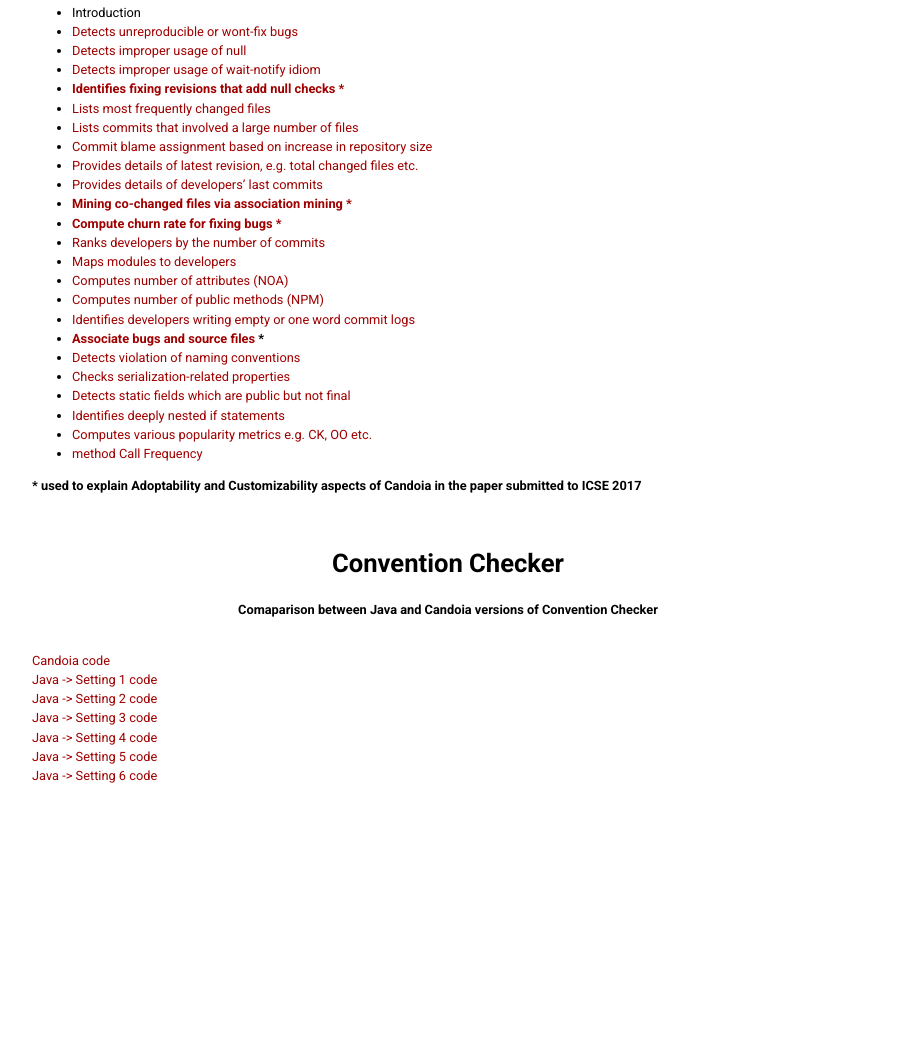
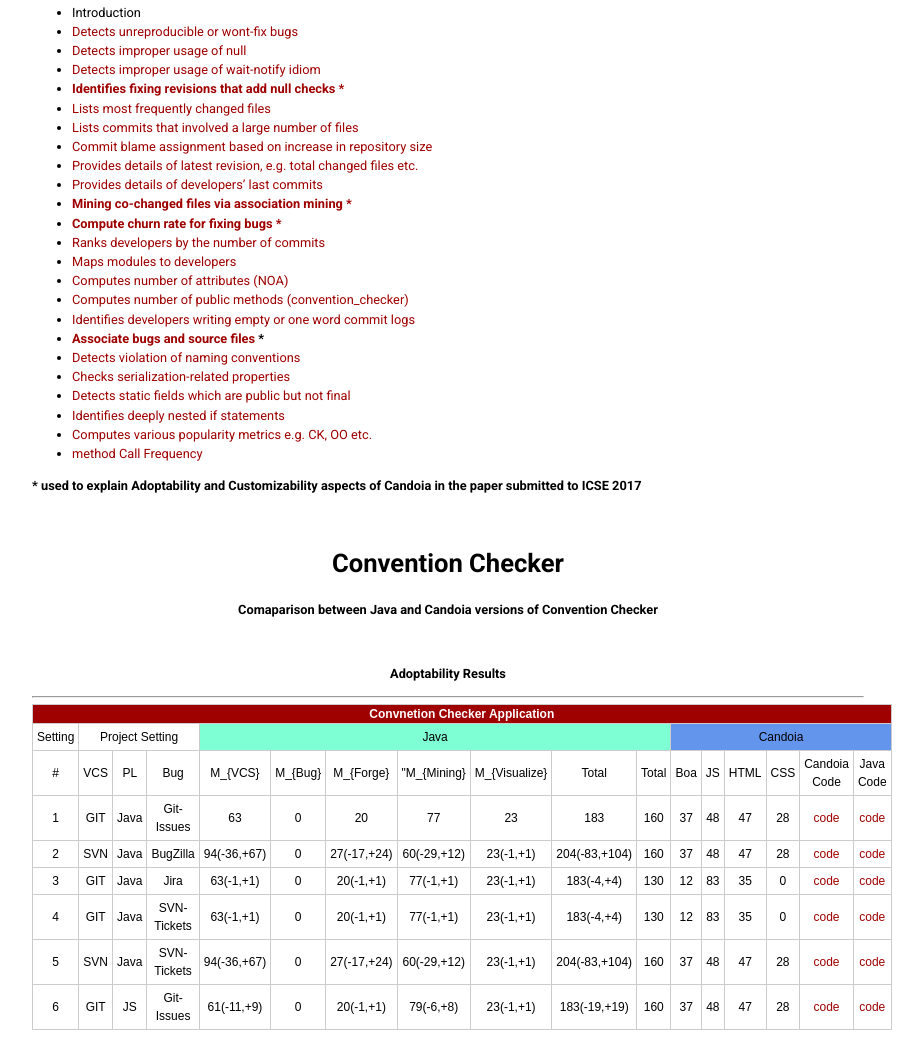
Before and after one commit to candoia/candoia.github.io, a plain HTML site: page icse_17_supplimentry/app19.html in a window 1280 px wide. Shown: the part 362-1424 px from the top of the page, without its empty margins (192-1115 px from the left). Before the commit the page ends 1179 px from the top, so only its background shows below. Drawn offline with Linux system fonts and the light colour scheme.

Commit message:
Add comparison table for 3 more apps

```diff
--- a/icse_17_supplimentry/app19.html
+++ b/icse_17_supplimentry/app19.html
@@ -46,7 +46,7 @@
    		 <li><a href = "app13.html"> Ranks developers by the number of commits</a></li>
    		 <li><a href = "app14.html"> Maps modules to developers</a></li>
    		 <li><a href = "app15.html"> Computes number of attributes (NOA)</a></li>
-   		 <li><a href = "app16.html"> Computes number of public methods (NPM)</a></li>
+   		 <li><a href = "app16.html"> Computes number of public methods (convention_checker)</a></li>
    		 <li><a href = "app17.html"> Identifies developers writing empty or one word commit logs</a></li>
    		 <li><b><a href = "app18.html"> Associate bugs and source files</a> *</a></b></li>
    		 <li><a href = "app19.html"> Detects violation of naming conventions</a></li>
@@ -62,14 +62,7 @@
         <br> <h1 align ="center"> Convention Checker</h1>
         <P align="center"><b>Comaparison between Java and Candoia versions of  Convention Checker</b></p>
         <br>
-        <a href = "https://github.com/candoia/convention-checker"> Candoia code</a><br>
 
-        <a href = "https://github.com/candoia/candoia-apps-in-java/tree/master/apps/setting1/convention_checker"> Java -> Setting 1 code</a><br>
-        <a href = "https://github.com/candoia/candoia-apps-in-java/tree/master/apps/setting2/convention_checker"> Java -> Setting 2 code</a><br>
-        <a href = "https://github.com/candoia/candoia-apps-in-java/tree/master/apps/setting3/convention_checker"> Java -> Setting 3 code</a><br>
-        <a href = "https://github.com/candoia/candoia-apps-in-java/tree/master/apps/setting4/convention_checker"> Java -> Setting 4 code</a><br>
-        <a href = "https://github.com/candoia/candoia-apps-in-java/tree/master/apps/setting5/convention_checker"> Java -> Setting 5 code</a><br>
-        <a href = "https://github.com/candoia/candoia-apps-in-java/tree/master/apps/setting6/convention_checker"> Java -> Setting 6 code</a><br>
         <style type="text/css">
           table.tableizer-table {
             font-size: 12px;
@@ -87,7 +80,7 @@
             font-weight: bold;
           }
         </style>
-   <!--
+
         <P align="center">
            <b>Adoptability Results</b>
        </p>
@@ -95,7 +88,7 @@
 
        <hr>
          <table class="tableizer-table" align = "center">
-        <thead><tr class="tableizer-firstrow"><th colspan=17>Wont Fix Issue detector Application</th></tr></thead><tbody>
+         <thead><tr class="tableizer-firstrow"><th colspan=17>Convnetion Checker Application</th></tr></thead><tbody>
          <tr><td align = "center">Setting</td><td align = "center" colspan="3">Project Setting</td><td align = "center" colspan="7" style="background-color:#7FFFD4">Java</td><td  align = "center"  colspan="6" style="background-color:#6495ED">Candoia</td></tr>
 
          <tr>
@@ -110,102 +103,103 @@
          </tr>
 
          <tr><td align = "center">1</td><td align = "center">GIT</td><td align = "center">Java</td><td align = "center">Git-Issues</td>
+             <td align = "center">63</td>
              <td align = "center">0</td>
-            <td align = "center">75</td>
-            <td align = "center">0</td>
-            <td align = "center">38</td>
-            <td align = "center">53</td>
-            <td align = "center">166</td>
-            <td align = "center">97</td>
-            <td align = "center">10</td>
-            <td align = "center">12</td>
-            <td align = "center">43</td>
-            <td align = "center">32</td>
-            <td align = "center"><a href="https://github.com/candoia/wontfix-bug-detector">won't-fix</a></td>
-            <td align = "center"><a href="https://github.com/candoia/candoia-apps-in-java/tree/master/apps/setting1/wont_fix_bugscouwont fix bugs"> wont fix</a> </td>
+             <td align = "center">20</td>
+             <td align = "center">77</td>
+             <td align = "center">23</td>
+             <td align = "center">183</td>
+             <td align = "center">160</td>
+             <td align = "center">37</td>
+             <td align = "center">48</td>
+             <td align = "center">47</td>
+             <td align = "center">28</td>
+             <td align = "center"><a href="https://github.com/candoia/convention-checker">code</a></td>
+             <td align = "center"><a href="https://github.com/candoia/candoia-apps-in-java/tree/master/apps/setting1/convention_checker"> code</a> </td>
              </tr>
 
          <tr><td align = "center">2</td><td align = "center">SVN</td><td align = "center">Java</td><td align = "center">BugZilla</td>
+             <td align = "center">94(-36,+67)</td>
              <td align = "center">0</td>
-            <td align = "center">27(-67,+19)</td>
-            <td align = "center">0</td>
-            <td align = "center">59(-19,+40)</td>
-            <td align = "center">53(-1,+1)</td>
-            <td align = "center">139(-87,+60)</td>
-           <td align = "center">97</td>
-            <td align = "center">10</td>
-            <td align = "center">12</td>
-            <td align = "center">43</td>
-            <td align = "center">32</td>
-            <td align = "center"><a href="https://github.com/candoia/wontfix-bug-detector">won't-fix</a></td>
-            <td align = "center"><a href="https://github.com/candoia/candoia-apps-in-java/tree/master/apps/setting2/wont_fix_bugs"> wont fix bugs #2</a></td>
+             <td align = "center">27(-17,+24)</td>
+             <td align = "center">60(-29,+12)</td>
+             <td align = "center">23(-1,+1)</td>
+             <td align = "center">204(-83,+104)</td>
+             <td align = "center">160</td>
+             <td align = "center">37</td>
+             <td align = "center">48</td>
+             <td align = "center">47</td>
+             <td align = "center">28</td>
+             <td align = "center"><a href="https://github.com/candoia/convention-checker">code</a></td>
+             <td align = "center"><a href="https://github.com/candoia/candoia-apps-in-java/tree/master/apps/setting2/convention_checker"> code</a></td>
              </tr>
 
          <tr><td align = "center">3</td><td align = "center">GIT</td><td align = "center">Java</td><td align = "center">Jira</td>
+           <td align = "center">63(-1,+1)</td>
            <td align = "center">0</td>
-            <td align = "center">46(-65,+36)</td>
+           <td align = "center">20(-1,+1)</td>
+           <td align = "center">77(-1,+1)</td>
+           <td align = "center">23(-1,+1)</td>
+           <td align = "center">183(-4,+4)</td>
+           <td align = "center">130</td>
+           <td align = "center">12</td>
+           <td align = "center">83</td>
+           <td align = "center">35</td>
            <td align = "center">0</td>
-            <td align = "center">59(-19,+40)</td>
-            <td align = "center">53(-1,+1)</td>
-            <td align = "center">158(-85,+77)</td>
-           <td align = "center">97</td>
-            <td align = "center">10</td>
-            <td align = "center">12</td>
-            <td align = "center">43</td>
-            <td align = "center">32</td>
-            <td align = "center"><a href="https://github.com/candoia/wontfix-bug-detector">won't-fix</a></td>
-            <td align = "center"><a href="https://github.com/candoia/candoia-apps-in-java/tree/master/apps/setting3/wont_fix_bugs"> wont fix bugs #3</a></td>
+           <td align = "center"><a href="https://github.com/candoia/convention-checker">code</a></td>
+           <td align = "center"><a href="https://github.com/candoia/candoia-apps-in-java/tree/master/apps/setting3/convention_checker"> code</a></td>
           </tr>
 
          <tr><td align = "center">4</td><td align = "center">GIT</td><td align = "center">Java</td><td align = "center">SVN-Tickets</td>
+           <td align = "center">63(-1,+1)</td>
            <td align = "center">0</td>
-            <td align = "center">46(-62,+33)</td>
+           <td align = "center">20(-1,+1)</td>
+           <td align = "center">77(-1,+1)</td>
+           <td align = "center">23(-1,+1)</td>
+           <td align = "center">183(-4,+4)</td>
+           <td align = "center">130</td>
+           <td align = "center">12</td>
+           <td align = "center">83</td>
+           <td align = "center">35</td>
            <td align = "center">0</td>
-            <td align = "center">50(-15,+27)</td>
-            <td align = "center">53(-1,+1)</td>
-            <td align = "center">149(-78,+61)</td>
-            <td align = "center">97</td>
-            <td align = "center">10</td>
-            <td align = "center">12</td>
-            <td align = "center">43</td>
-            <td align = "center">32</td>
-            <td align = "center"><a href="https://github.com/candoia/wontfix-bug-detector">won't-fix</a></td>
-            <td align = "center"><a href="https://github.com/candoia/candoia-apps-in-java/tree/master/apps/setting4/wont_fix_bugs"> wont fix bugs #4</a></td>
+             <td align = "center"><a href="https://github.com/candoia/convention-checker">code</a></td>
+             <td align = "center"><a href="https://github.com/candoia/candoia-apps-in-java/tree/master/apps/setting4/convention_checker"> code</a></td>
              </tr>
 
          <tr><td align = "center">5</td><td align = "center">SVN</td><td align = "center">Java</td><td align = "center">SVN-Tickets</td>
+           <td align = "center">94(-36,+67)</td>
            <td align = "center">0</td>
-            <td align = "center">42(-63,+30)</td>
-            <td align = "center">0</td>
-            <td align = "center">46(-19,+27)</td>
-            <td align = "center">53(-1,+1)</td>
-            <td align = "center">141(-83,+58)</td>
-           <td align = "center">97</td>
-            <td align = "center">10</td>
-            <td align = "center">12</td>
-            <td align = "center">43</td>
-            <td align = "center">32</td>
-            <td align = "center"><a href="https://github.com/candoia/wontfix-bug-detector">won't-fix</a></td>
-            <td align = "center"><a href="https://github.com/candoia/candoia-apps-in-java/tree/master/apps/setting5/wont_fix_bugs"> wont fix bugs #5</a></td>
+           <td align = "center">27(-17,+24)</td>
+           <td align = "center">60(-29,+12)</td>
+           <td align = "center">23(-1,+1)</td>
+           <td align = "center">204(-83,+104)</td>
+           <td align = "center">160</td>
+           <td align = "center">37</td>
+           <td align = "center">48</td>
+           <td align = "center">47</td>
+           <td align = "center">28</td>
+             <td align = "center"><a href="https://github.com/candoia/convention-checker">code</a></td>
+             <td align = "center"><a href="https://github.com/candoia/candoia-apps-in-java/tree/master/apps/setting5/convention_checker"> code</a></td>
              </tr>
 
        <tr><td align = "center">6</td><td align = "center">GIT</td><td align = "center">JS</td><td align = "center">Git-Issues</td>
+         <td align = "center">61(-11,+9)</td>
          <td align = "center">0</td>
-            <td align = "center">75(-1,+1)</td>
-            <td align = "center">0</td>
-            <td align = "center">32(-7,+7)</td>
-            <td align = "center">53(-1,+1)</td>
-            <td align = "center">160(-5,+5)</td>
-            <td align = "center">97</td>
-            <td align = "center">10</td>
-            <td align = "center">12</td>
-            <td align = "center">43</td>
-            <td align = "center">32</td>
-            <td align = "center"><a href="https://github.com/candoia/wontfix-bug-detector">won't-fix</a></td>
-            <td align = "center"><a href="https://github.com/candoia/candoia-apps-in-java/tree/master/apps/setting6/wont_fix_bugs"> wont fix bugs #6</a></td>
+         <td align = "center">20(-1,+1)</td>
+         <td align = "center">79(-6,+8)</td>
+         <td align = "center">23(-1,+1)</td>
+         <td align = "center">183(-19,+19)</td>
+         <td align = "center">160</td>
+         <td align = "center">37</td>
+         <td align = "center">48</td>
+         <td align = "center">47</td>
+         <td align = "center">28</td>
+             <td align = "center"><a href="https://github.com/candoia/convention-checker">code</a></td>
+             <td align = "center"><a href="https://github.com/candoia/candoia-apps-in-java/tree/master/apps/setting6/convention_checker"> code</a></td>
              </tr>
          </tbody></table>
-      -->
+
+
     </section>
 
     <script type='text/javascript'>
```
Also changed, not shown: icse_17_supplimentry/app20.html (+69 -76 lines), icse_17_supplimentry/app25.html (+69 -77 lines). Lines whose indentation alone changed are shown as unchanged.
